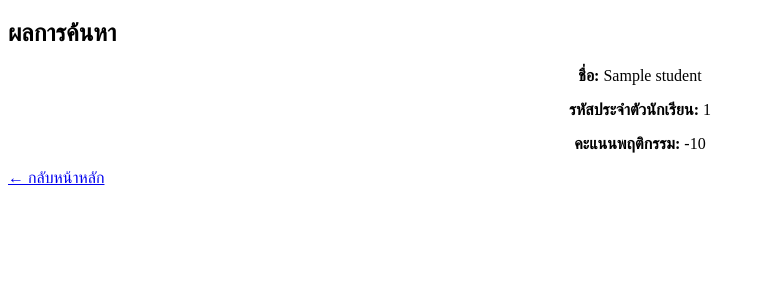
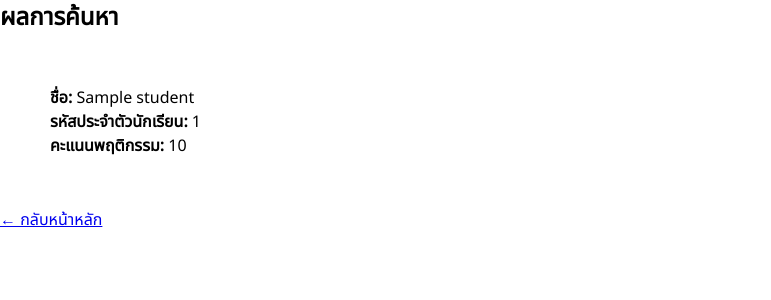
Before and after one commit to teety5354/RWB_student_report, a Flask app: template templates/result.html in a window 1280 px wide. Shown: the top 300 px of the page, without its empty margins (0-771 px from the left). Run offline with Flask 3, Linux system fonts and the light colour scheme; the template is opened without the code that fills it: most values are stand-ins (such as "Sample title", 1, 10 or a date in 2020).

Commit message:
result.html noto sans thai font added

```diff
--- a/static/style2.css
+++ b/static/style2.css
@@ -1,3 +1,8 @@
-p {
-    text-align: center;
+* {
+    margin: 0;
+    padding: 0;
+    font-family: 'Noto Sans Thai', sans-serif;
 }
+.student-info {
+    padding: 50px;
+}
--- a/templates/result.html
+++ b/templates/result.html
@@ -5,6 +5,7 @@
     <meta name="viewport" content="width=device-width, initial-scale=1.0">
     <title>Search Results</title>
     <link rel="stylesheet" href="{{ url_for('static',filename='style2.css') }}">
+    <link href="https://fonts.googleapis.com/css2?family=Noto+Sans+Thai&display=swap" rel="stylesheet">
 </head>
 <body>
     {% if student %}
@@ -13,7 +14,7 @@
         <div class="student-info">
         <p><strong>ชื่อ:</strong> {{ student.name }}</p>
         <p><strong>รหัสประจำตัวนักเรียน:</strong> {{ student_id }}</p>
-        <p><strong>คะแนนพฤติกรรม:</strong> -{{ student.score }}</p>
+        <p><strong>คะแนนพฤติกรรม:</strong> {{ student.score }}</p>
         </div>
     </div>
 
@@ -22,13 +23,6 @@
         ไม่พบข้อมูลนักเรียนที่มีรหัส {{ student_id }}
     </div>
     {% endif %}
-    <!-- {% if student %}
-        <p>ID: {{ student_id }}</p>
-        <p>Name: {{ student.name }}</p>
-        <p>Score: {{ student.score }}</p>
-    {% else %}
-        <p>ไม่พบข้อมูลนักเรียนที่มีรหัส {{ student_id }}</p>
-    {% endif %} -->
     <a href="{{ url_for('index') }}" class="indexlink">← กลับหน้าหลัก</a>
 </body>
 </html>
```
